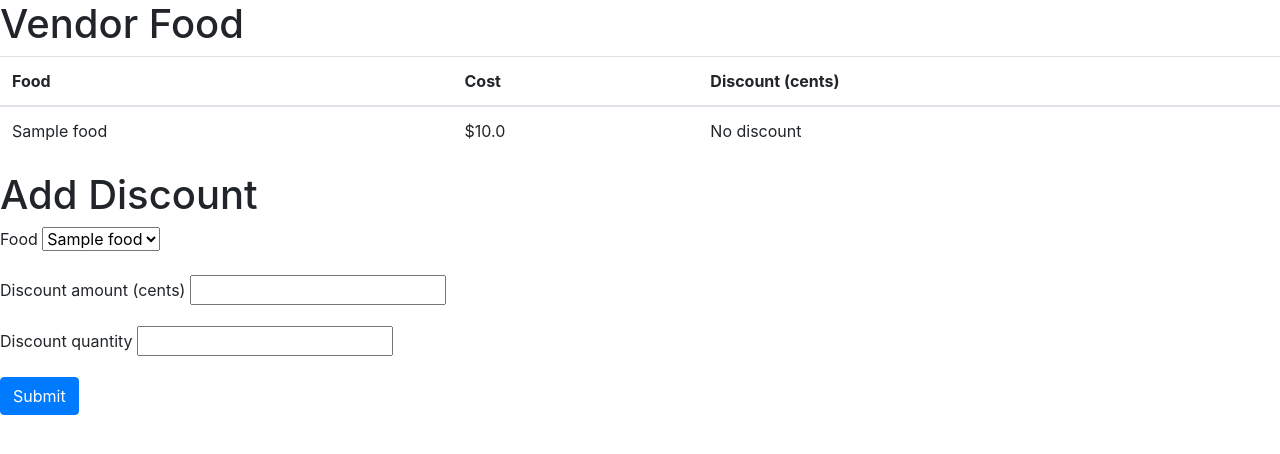
After one commit to dxong96/SavingFoodWeb, a Flask app: page /vendors/1/discounts in a window 1280 px wide. The commit adds this page. Shown: the top 454 px of the page. Run offline with Flask 2, Linux system fonts and the light colour scheme; tables that the repository leaves empty hold one stand-in row (values such as "Sample post"); parts of the project's set-up code (start-up, migrations or seed data) failed here and were passed over; some libraries are stand-ins or nearby versions.

Commit message:
Added page to add vendor discounts Updated the adding of food to override existing costs

```diff
--- a/app/models.py
+++ b/app/models.py
@@ -46,6 +46,7 @@ class Discount(BaseModel):
     start_time = db.Column(db.DateTime)
     amount = db.Column(db.Float)
     cost_id = db.Column(db.Integer, index=True)
+    qty = db.Column(db.Integer)
 
     def __repr__(self):
         return '<Discount {}>'.format(self.id)
--- a/app/routes.py
+++ b/app/routes.py
@@ -4,7 +4,7 @@ from flask import render_template
 from flask import jsonify
 from flask import request
 from app.models import HawkerCentre, Food, Vendor, Cost, Discount
-from datetime import date
+from datetime import date, datetime
 from app.latlong import distance
 from flask import Flask, render_template, flash, request, redirect, url_for
 from wtforms import Form, TextField, TextAreaField, validators, StringField, SubmitField, SelectField
@@ -48,6 +48,39 @@ def index():
 def list_vendors():
     return render_template("vendors.html", vendors = Vendor.query.all())
 
+@app.route("/vendors/<int:vendor_id>/discounts")
+def vendor_discounts(vendor_id):
+    costs = Cost.query.filter_by(vendor_id=vendor_id).all()
+    cost_ids = []
+    food_id_cost = {}
+    for cost in costs:
+        cost_ids.append(cost.id)
+        food_id_cost[cost.food_id] = cost
+
+    food_ids = list(map(lambda c: c.food_id, costs))
+    foods = db.session.query(Food).filter(Food.id.in_(food_ids)).all()
+    discounts = db.session.query(Discount).filter(Discount.cost_id.in_(cost_ids)).all()
+
+    discount_dict = {}
+    for d in discounts:
+        if d.start_time.date() == date.today():
+            discount_dict[d.cost_id] = d
+
+    return render_template("vendor_discounts.html", food_id_cost=food_id_cost, discount_dict=discount_dict, foods=foods, vendor_id=vendor_id)
+
+@app.route("/discounts", methods = ['POST'])
+def add_discount():
+    vendor_id = request.form.get('vendor_id')
+    qty = request.form.get('qty')
+    amount = request.form.get('amount')
+    food_id = request.form.get('food_id')
+    c = Cost.query.filter_by(food_id=food_id, vendor_id=vendor_id).first()
+    d = Discount(qty=qty, amount=amount,cost_id=c.id,start_time=datetime.now())
+    db.session.add(d)
+    db.session.commit()
+    return redirect(url_for('vendor_discounts', vendor_id=vendor_id))
+
+
 @app.route("/addFood/<int:vendor_id>")
 def addFood(vendor_id):
     return render_template("food.html", foods = Food.query.all(), vendor_id=vendor_id)
@@ -60,8 +93,13 @@ def addFoods():
 
     length = len(food_ids)
     for i in range(length):
-        c = Cost(food_id=food_ids[i], vendor_id=vendor_id, amount=float(costs[i]))
-        db.session.add(c)
+        c = Cost.query.filter_by(food_id=food_ids[i], vendor_id=vendor_id).first()
+        if c == None:
+            c = Cost(food_id=food_ids[i], vendor_id=vendor_id, amount=float(costs[i]))
+            db.session.add(c)
+        else:
+            c.amount = float(costs[i])
+
     db.session.commit()
     return redirect('/vendors')
 
--- /dev/null
+++ b/app/templates/vendor_discounts.html
@@ -0,0 +1,54 @@
+{% extends 'base.html' %}
+{% block content %}
+<h1>Vendor Food</h1>
+<table class="table">
+	<thead>
+		<tr>
+			<th>Food</th>
+			<th>Cost</th>
+			<th>Discount (cents)</th>
+		</tr>
+	</thead>
+	<tbody>
+		{% for f in foods %}
+		{% set cost = food_id_cost[f.id] %}
+		<tr>
+			<td>{{f.name}}</td>
+			<td>${{cost.amount}}</td>
+			<td>
+				{% if cost.id in discount_dict %}
+					{{discount_dict[cost.id].amount}} cents,
+					{{discount_dict[cost.id].qty}} left
+				{% else %}
+					No discount
+				{% endif %}
+			</td>
+		</tr>
+		{% endfor %}
+	</tbody>
+</table>
+
+<h1>Add Discount</h1>
+<form action="/discounts" method="post">
+	<div class="form-group">
+		<label>Food</label>
+		<select name="food_id">
+			{% for f in foods %}
+            <option value="{{f.id}}">{{f.name}}</option>
+            {% endfor %}
+		</select>
+	</div>
+
+	<div class="form-group">
+		<label>Discount amount (cents)</label>
+		<input type="number" name="amount">
+	</div>
+
+	<div class="form-group">
+		<label>Discount quantity</label>
+		<input type="number" name="qty">
+	</div>
+	<input type="hidden" name="vendor_id" value="{{vendor_id}}">
+	<button type="submit" class="btn btn-primary">Submit</button>
+</form>
+{% endblock %}
--- a/app/templates/vendors.html
+++ b/app/templates/vendors.html
@@ -7,6 +7,7 @@
 		<tr>
 			<td>{{v.name}}</td>
 			<td><a href="/addFood/{{v.id}}">Add food(s)</a></td>
+			<td><a href="/vendors/{{v.id}}/discounts">Show Food(s)</a></td>
 		</tr>
 		{% endfor %}
 	</tbody>
```
Also changed, not shown: migrations/versions/05e2030dfbe3_added_quantity_to_discount_model.py (added, +28 -0 lines), db seed.txt (indentation only).
